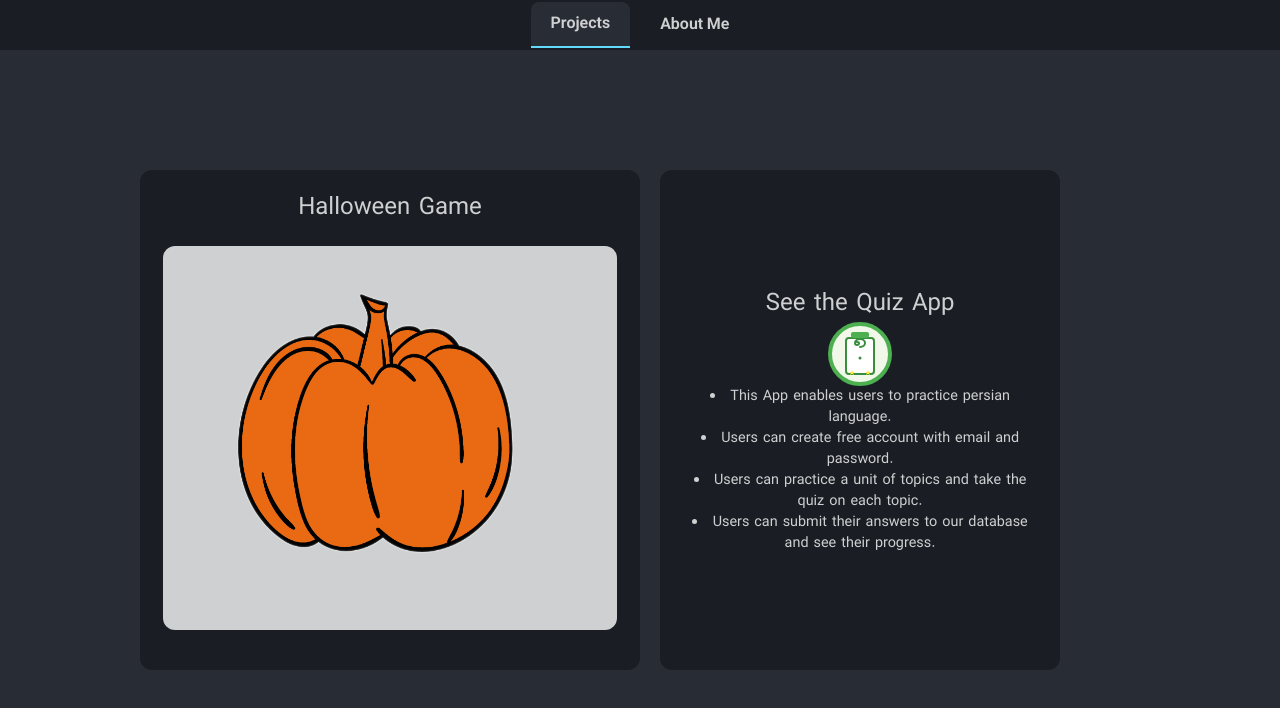
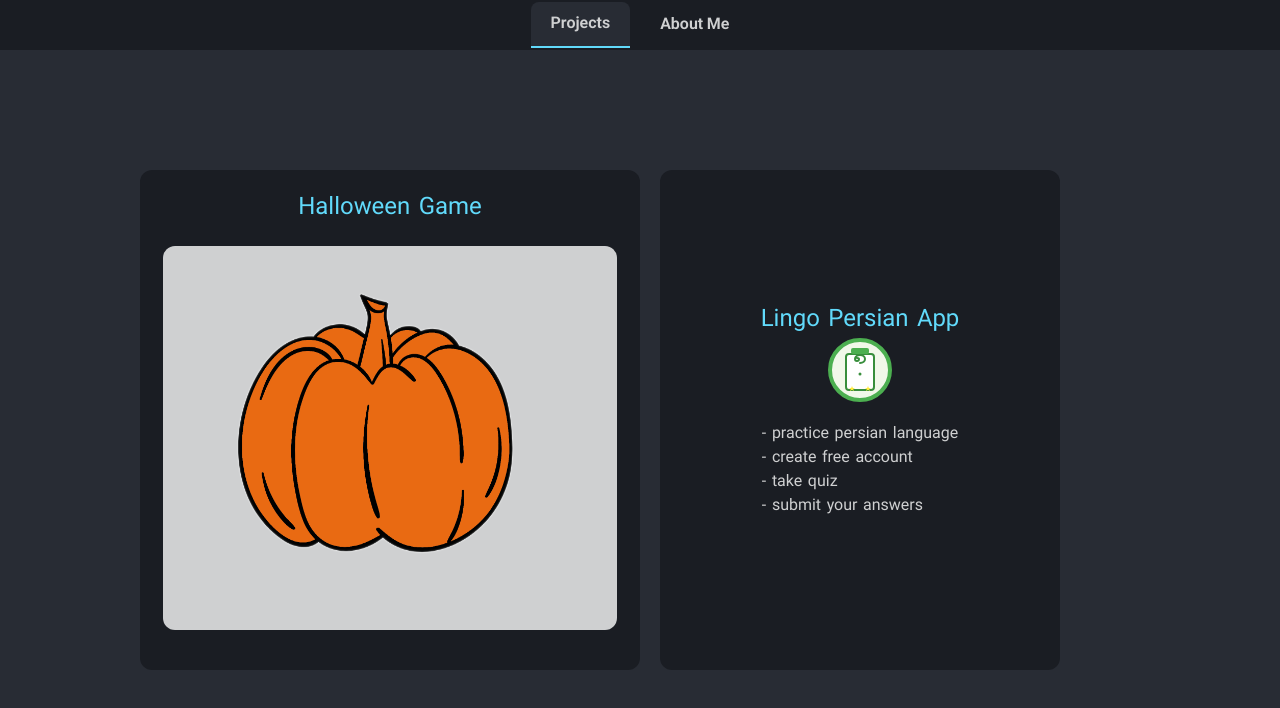
Before and after one commit to navidelyasi/QuizApp, a React (Vite) app: page / in a window 1280 px wide. Shown: the top 708 px of the page. Built offline with nearby package versions, Linux system fonts and the light colour scheme; no server answers.

Commit message:
some adjustments in the index page

```diff
--- a/package.json
+++ b/package.json
@@ -1,7 +1,7 @@
 {
   "name": "quiz-app",
   "private": true,
-  "version": "1.4.2",
+  "version": "1.4.3",
   "type": "module",
   "scripts": {
     "dev": "vite",
--- a/src/pages/Index.jsx
+++ b/src/pages/Index.jsx
@@ -73,22 +73,16 @@ export default function Index() {
             </button>
 
             <button className="index-button" onClick={() => navigate("/login")}>
-              See the Quiz App
+              Lingo Persian App
               <img src={quizAppIcon} className="logo" alt="Vite logo" />
-              <li style={{ fontSize: "0.9rem" }}>
-                This App enables users to practice persian language.
-              </li>
-              <li style={{ fontSize: "0.9rem" }}>
-                Users can create free account with email and password.
-              </li>
-              <li style={{ fontSize: "0.9rem" }}>
-                Users can practice a unit of topics and take the quiz on each
-                topic.
-              </li>
-              <li style={{ fontSize: "0.9rem" }}>
-                Users can submit their answers to our database and see their
-                progress.
-              </li>
+              <div className="index-button-content">
+                <div style={{ textAlign: "left" }}>
+                  - practice persian language
+                </div>
+                <div style={{ textAlign: "left" }}>- create free account</div>
+                <div style={{ textAlign: "left" }}>- take quiz</div>
+                <div style={{ textAlign: "left" }}>- submit your answers</div>
+              </div>
             </button>
           </>
         )}
--- a/src/styles/menu-styles/game-menu.css
+++ b/src/styles/menu-styles/game-menu.css
@@ -8,7 +8,7 @@
   width: 500px;
   height: 500px;
   background-color: var(--color-xdark);
-  color: var(--color-light);
+  color: var(--color-primary);
   font-size: var(--font-size-large);
   border: none;
   border-radius: 12px;
--- a/src/styles/pages-styles/index-page.css
+++ b/src/styles/pages-styles/index-page.css
@@ -20,25 +20,12 @@
   gap: 20px;
 }
 
-.index-content button {
-  width: 500px;
-  height: 500px;
-  background-color: var(--color-xdark);
-  color: var(--color-light);
-  font-size: var(--font-size-large);
-  border: none;
-  border-radius: 12px;
-  padding: 20px;
+.index-button-content {
   display: flex;
   flex-direction: column;
-  justify-content: center;
-  align-items: center;
-}
-
-.index-content button:hover {
-  background-color: transparent;
-  border: 3px solid var(--color-xdark);
-  transform: translateY(-2px);
+  color: var(--color-light);
+  margin: 20px 0px;
+  font-size: var(--font-size-medium);
 }
 
 .index-picture {
```
Also changed, not shown: 1 other file (tests, documents, lock files or other folders).
